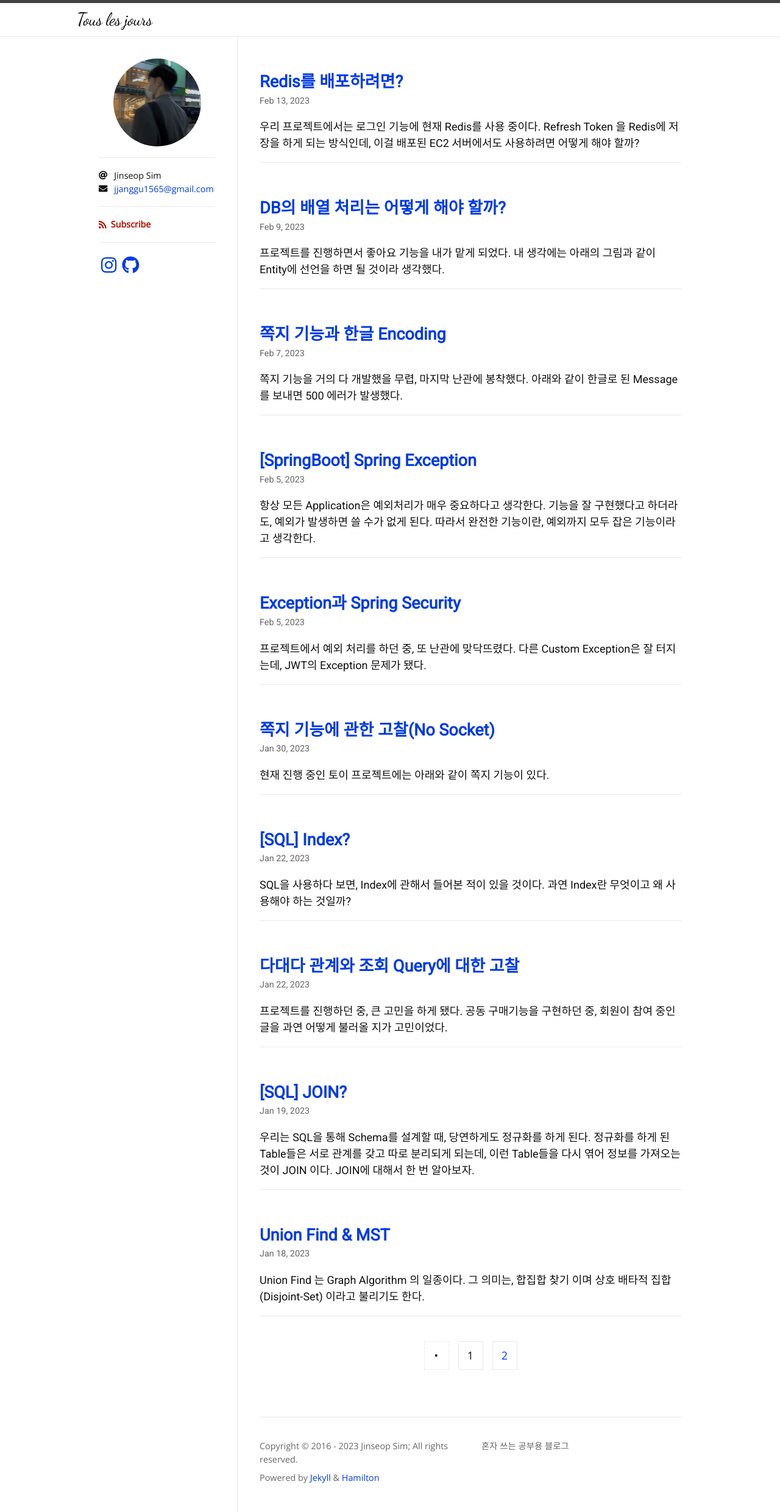
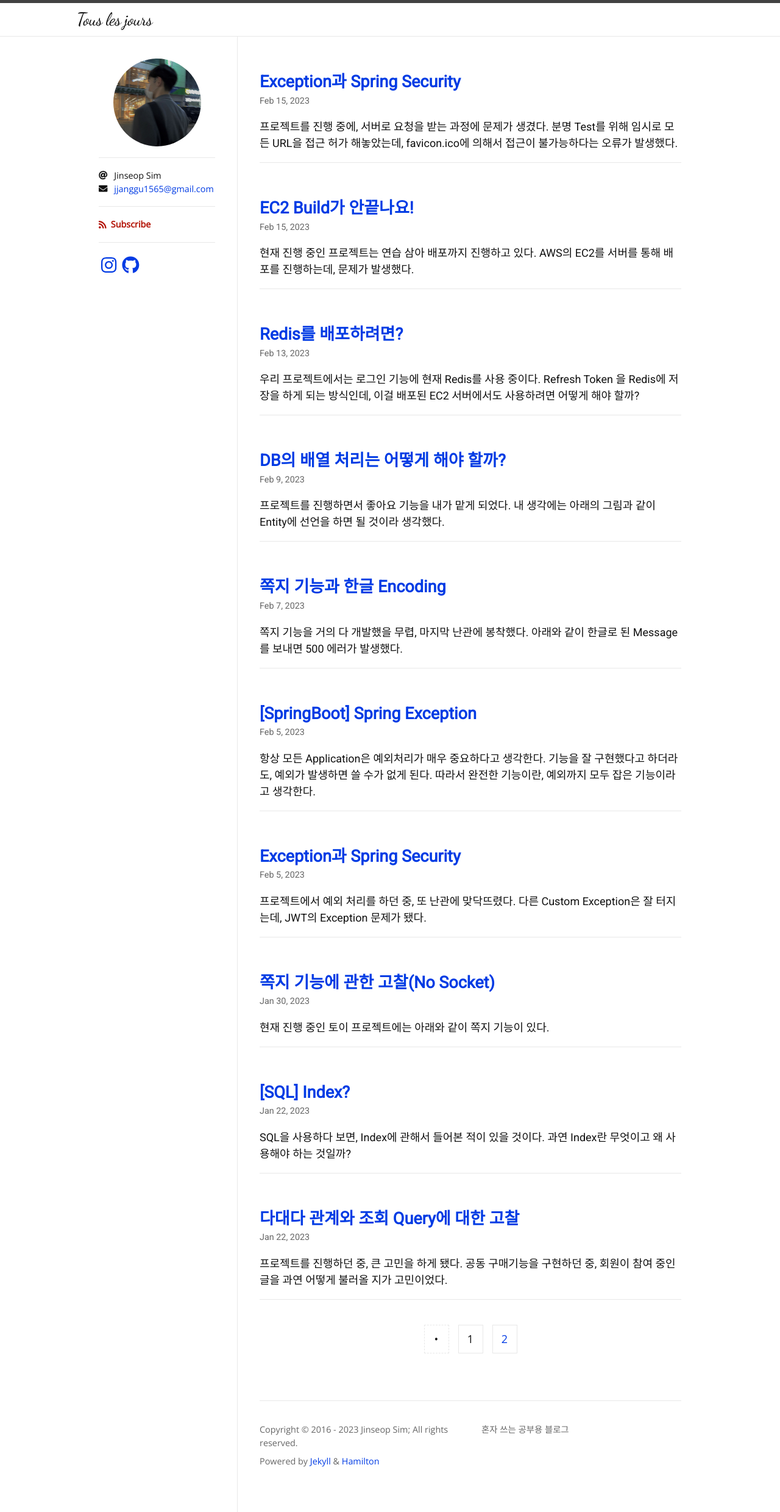
Before and after one commit to Jinseop-Sim/Jinseop-Sim.github.io, a Jekyll site: the page built from index.html, in a window 1280 px wide. Shown: the whole page at 61% size. Built offline with Jekyll 4.4.1, drawn with Linux system fonts in a browser that asks for light colours; nearby versions of some CDN libraries; some web fonts are replaced; the list of posts is cut into pages by our own code.

Commit message:
새 글 추가

````diff
--- /dev/null
+++ b/_posts/2023-02-15-ec2-build-error.md
@@ -0,0 +1,10 @@
+---
+layout: post
+title: "EC2 Build가 안끝나요!"
+categories: ToyProject
+tags: [devops]
+author:
+  - Jinseop Sim
+---
+현재 진행 중인 프로젝트는 연습 삼아 배포까지 진행하고 있다.
+AWS의 EC2를 서버를 통해 배포를 진행하는데, 문제가 발생했다.
--- /dev/null
+++ b/_posts/2023-02-15-web-security.md
@@ -0,0 +1,11 @@
+---
+layout: post
+title: "Exception과 Spring Security"
+categories: ToyProject
+tags: [develop]
+author:
+  - Jinseop Sim
+---
+프로젝트를 진행 중에, 서버로 요청을 받는 과정에 문제가 생겼다.
+분명 Test를 위해 임시로 모든 URL을 접근 허가 해놓았는데,
+```favicon.ico```에 의해서 접근이 불가능하다는 오류가 발생했다.
````
Also changed, not shown: _posts/2023-02-05-springexception.md (line endings or trailing spaces), _posts/2023-02-09-array-error.md (line endings or trailing spaces).
